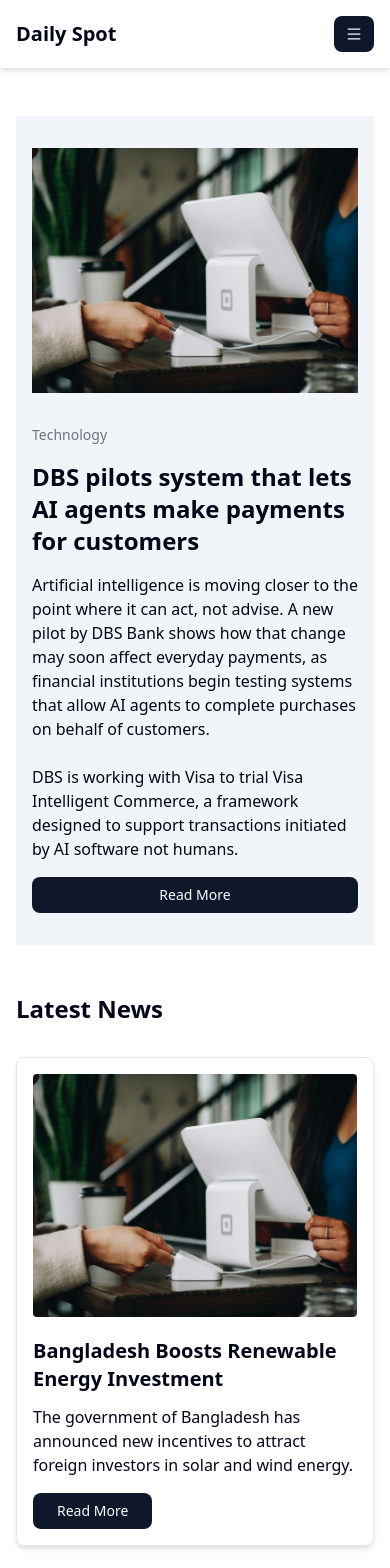
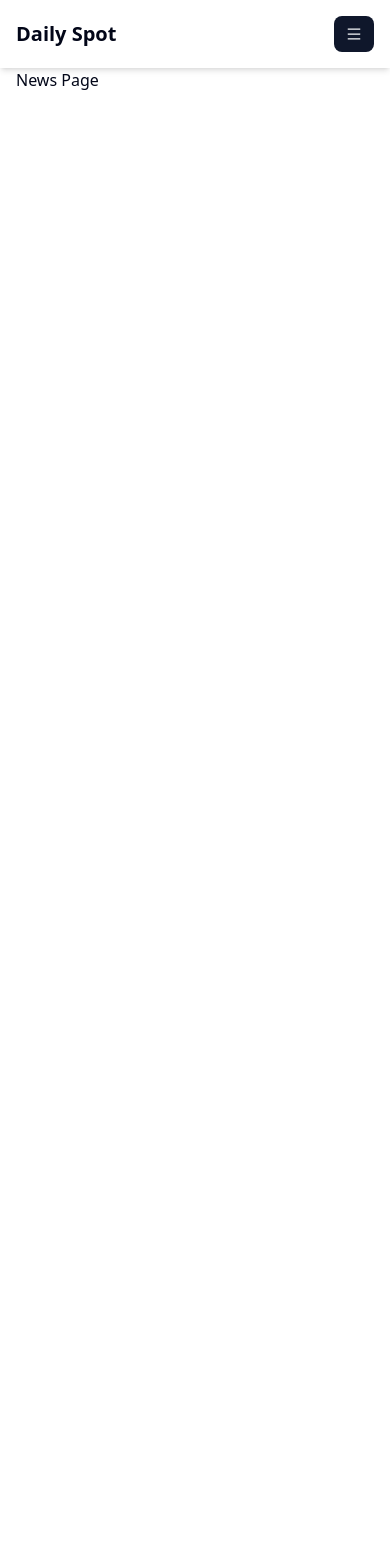
Before and after one commit to anis191/news-portal-nextjs-typescript, a Next.js app: page /news in a window 390 px wide. Shown: the top 1568 px of the page. After the commit the page ends 912 px from the top, so only its background shows below. Built offline with nearby package versions, Linux system fonts and the light colour scheme.

Commit message:
Fetching data from api server

```diff
--- a/app/news/page.tsx
+++ b/app/news/page.tsx
@@ -1,21 +1,8 @@
 // import React from 'react'
-// import Link from "next/link"
-import NewsCard from "@/components/news/NewsCard"
-import Banner from "../../components/shared/Banner"
 
-const NewsPage = () => {
-  return (
-    <div className="py-12">
-        <Banner />
-
-        {/* latest news */}
-        <div className="my-12">
-          <h2 className="text-2xl lg:text-3xl font-bold mb-8">Latest News</h2>
-          <div className="grid grid-cols-1 sm:grid-cols-2 lg:grid-cols-3">
-            <NewsCard />
-          </div>
-        </div>
-    </div>
+const NewsPage = async() => {
+  return(
+    <div>News Page</div>
   )
 }
 
--- a/app/page.tsx
+++ b/app/page.tsx
@@ -1,7 +1,25 @@
 // import Image from "next/image";
+import NewsCard from "@/components/news/NewsCard";
+import Banner from "@/components/shared/Banner";
 
-export default function Home() {
+const Home = async() => {
+  // fetch the data from api endpoint:
+  const data = await fetch('https://news-portal-fastapi-server.vercel.app/news')
+  const news = await data.json();
+  // console.log(news);
+
   return (
-    <div></div>
+    <div className="py-12">
+        <Banner />
+        {/* latest news */}
+        <div className="my-12">
+          <h2 className="text-2xl lg:text-3xl font-bold mb-8">Latest News</h2>
+          <div className="grid grid-cols-1 sm:grid-cols-2 lg:grid-cols-3">
+            <NewsCard />
+          </div>
+        </div>
+    </div>
   );
 }
+
+export default Home
```
Also changed, not shown: public/assests/missing-image.jpg (added).
